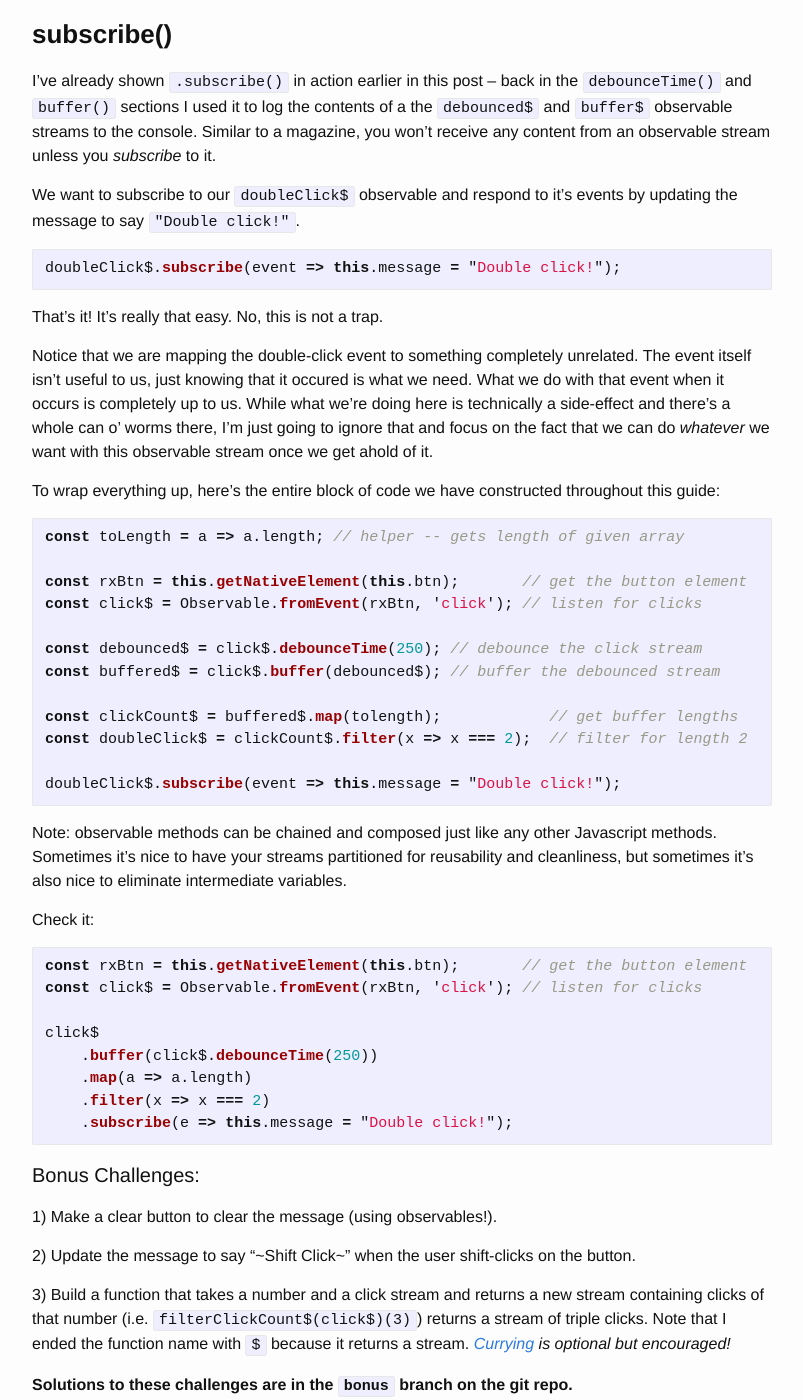
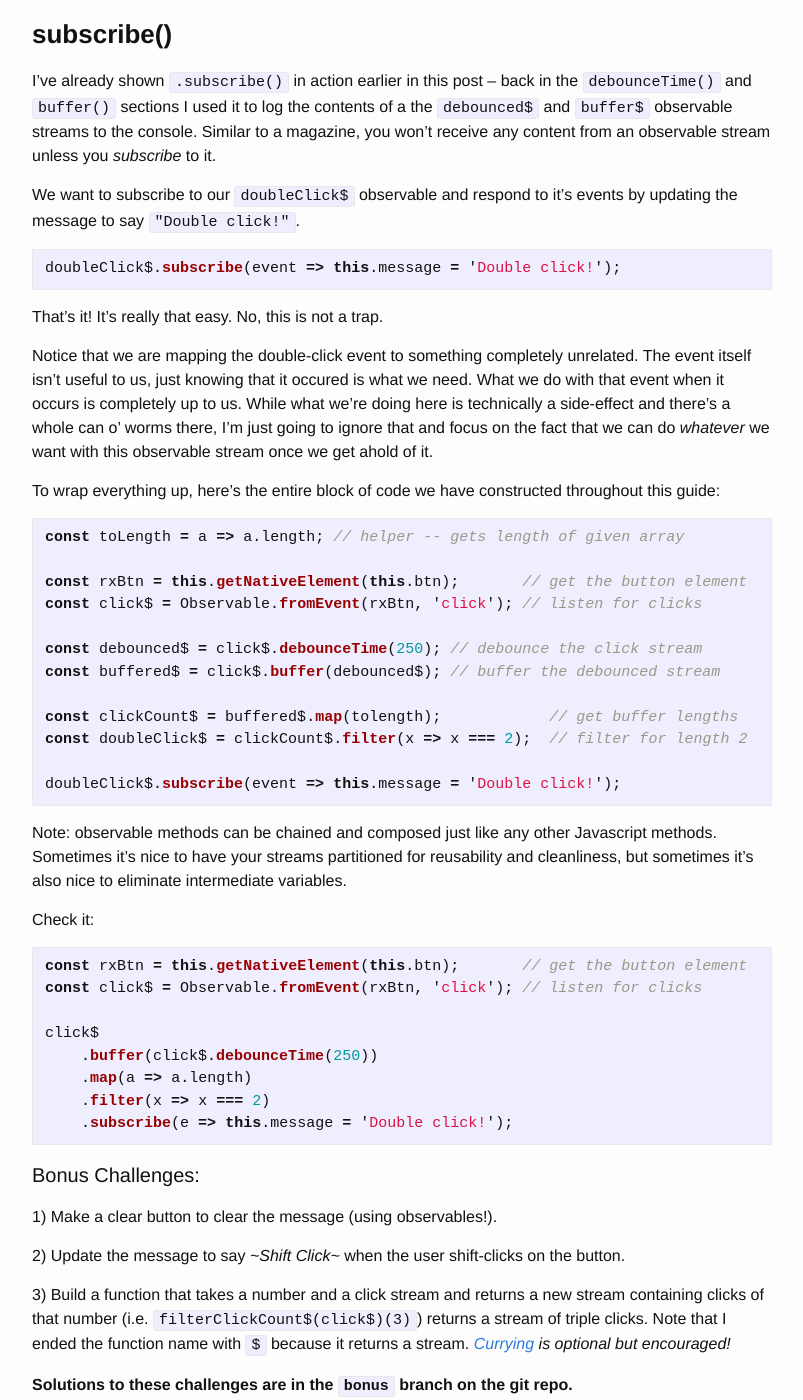
Before and after one commit to vincecampanale/blog, a Jekyll site: the page built from _posts/2017-05-24-learn-rxjs-with-a-button.markdown, in a window 1280 px wide and 1400 px high, scrolled down 5215 px. Shown: the whole window, without its empty margins (238-1041 px from the left). Built offline with Jekyll 4.4.1, drawn with Linux system fonts in a browser that asks for light colours.

````diff
--- a/_posts/2017-05-24-learn-rxjs-with-a-button.markdown
+++ b/_posts/2017-05-24-learn-rxjs-with-a-button.markdown
@@ -229,7 +229,7 @@ I've already shown `.subscribe()` in action earlier in this post -- back in the
 We want to subscribe to our `doubleClick$` observable and respond to it's events by updating the message to say `"Double click!"`.
 
 ```javascript
-doubleClick$.subscribe(event => this.message = "Double click!");
+doubleClick$.subscribe(event => this.message = 'Double click!');
 ```
 
 That's it! It's really that easy. No, this is not a trap.
@@ -250,7 +250,7 @@ const buffered$ = click$.buffer(debounced$); // buffer the debounced stream
 const clickCount$ = buffered$.map(tolength);            // get buffer lengths
 const doubleClick$ = clickCount$.filter(x => x === 2);  // filter for length 2
 
-doubleClick$.subscribe(event => this.message = "Double click!");
+doubleClick$.subscribe(event => this.message = 'Double click!');
 ```
 
 Note: observable methods can be chained and composed just like any other Javascript methods.
@@ -266,14 +266,14 @@ click$
     .buffer(click$.debounceTime(250))
     .map(a => a.length)
     .filter(x => x === 2)
-    .subscribe(e => this.message = "Double click!");
+    .subscribe(e => this.message = 'Double click!');
 ```
 
 
 #### Bonus Challenges:
 1) Make a clear button to clear the message (using observables!).
 
-2) Update the message to say "~Shift Click~" when the user shift-clicks on the button.
+2) Update the message to say *~Shift Click~* when the user shift-clicks on the button.
 
 3) Build a function that takes a number and a click stream and returns a new stream containing clicks of that number (i.e. `filterClickCount$(click$)(3)`) returns a stream of triple clicks. Note that I ended the function name with `$` because it returns a stream. *[Currying](http://www.vincecampanale.com/blog/2017/04/22/what-is-currying/) is optional but encouraged!*
 
````
